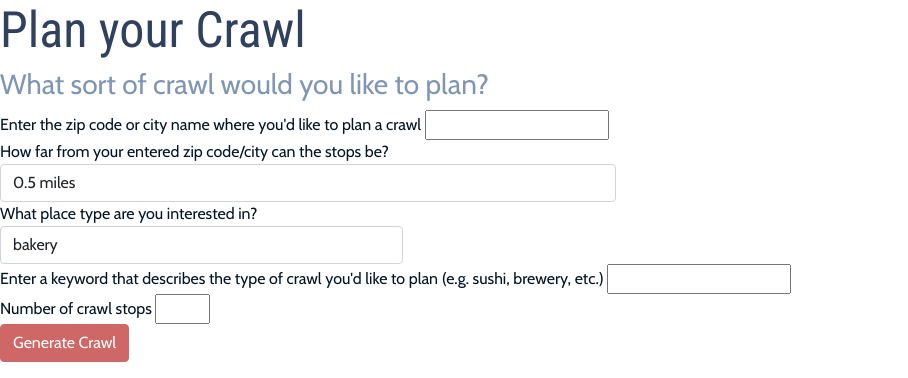
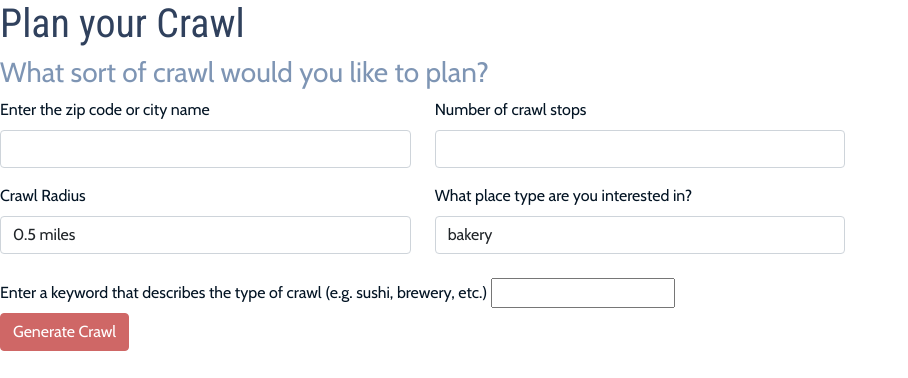
Before and after one commit to ruth5/crawl-app, a Flask app: page /my-crawl in a window 1280 px wide. Shown: the part 56-434 px from the top of the page, without its empty margins (0-908 px from the left). Run offline with Flask 2, Linux system fonts and the light colour scheme; the visitor is signed in with stand-in values (Sample User, id 1); some libraries are stand-ins or nearby versions.

Commit message:
updates to homepage styling including lining up form

```diff
--- a/api/static/css/maps.css
+++ b/api/static/css/maps.css
@@ -11,7 +11,7 @@ body {    Font-Family: 'Cabin', Sans-Serif;
 
 h1 {
     Font-Family: 'Roboto Condensed', Sans-Serif;
-    Font-Size: 50px;
+    Font-Size: 40px;
     color:#30415D
 
 }
--- a/api/templates/my-crawl.html
+++ b/api/templates/my-crawl.html
@@ -10,27 +10,29 @@
 
 <h3>What sort of crawl would you like to plan?</h3>
 <form id="routeinfo">
-  <div class="row">
-    <div class="col">
-      <label for="route-zipcode">Enter the zip code or city name where you'd like to plan a crawl</label>
-
-      <input type="text" id="route-zipcode" name="route-zipcode">
+  <div class="row mb-3">
+  <div class="col-4">
+      <label for="route-zipcode" class="form-label">Enter the zip code or city name</label>
+      <input type="text" class="form-control" id="route-zipcode" name="route-zipcode">
     </div>
-    <div class="row">
-      <div class="form-group col-md-6">
-        <label for="radius">How far from your entered zip code/city can the stops be?</label>
+    <div class="col-4">
+      <label for="num-stops" class="form-label">Number of crawl stops</label>
+      <input type="number" class="form-control" id="num-stops" name="num-stops" min="4" max="10">
+    </div>
+  </div>
+  <div class="row mb-4">
+    <div class="col-4">
+        <label for="radius" class="form-label">Crawl Radius</label>
         <select class="form-control" id="radius">
           <option value="0.5">0.5 miles</option>
           <option value="1">1 mile</option>
           <option value="2">2 miles</option>
           <option value="5">5 miles</option>
           <option value="10">10 miles</option>
-        </select>
+          </select>
       </div>
-    </div>
-    <div class="row">
-      <div class="form-group col-md-4">
-        <label for="place-type">What place type are you interested in?</label>
+      <div class="col-4">
+        <label for="place-type" class="form-label">What place type are you interested in?</label>
         <select class="form-control" id="place-type">
           <option>bakery</option>
           <option>bar</option>
@@ -38,27 +40,19 @@
           <option>restaurant</option>
         </select>
       </div>
-    </div>
-    <div class="row">
-      <div class="col">
-        <label for="route-keyword">Enter a keyword that describes the type of crawl you'd like to plan (e.g. sushi,
+      </div>
+      <div class="col-8">
+        <label for="route-keyword" class="form-label">Enter a keyword that describes the type of crawl (e.g. sushi,
           brewery, etc.)</label>
 
         <input type="text" id="route-keyword" name="route-keyword">
-      </div>
-    </div>
-    <div class="row">
-      <div class="col">
-        <label for="num-stops">Number of crawl stops</label>
-        <input type="number" id="num-stops" name="num-stops" min="4" max="10">
-      </div>
     </div>
     <p>
     <button type="submit" class="btn btn-primary">Generate Crawl</button>
   </p>
   </div>
 </form>
-<section class="map">
+<section class="map mb-3">
   <div id="map"></div>
 </section>
 <form class="form-inline" id="save-crawl" action="/my-crawl" method="POST">
```
Also changed, not shown: api/templates/index.html (+29 -21 lines).
